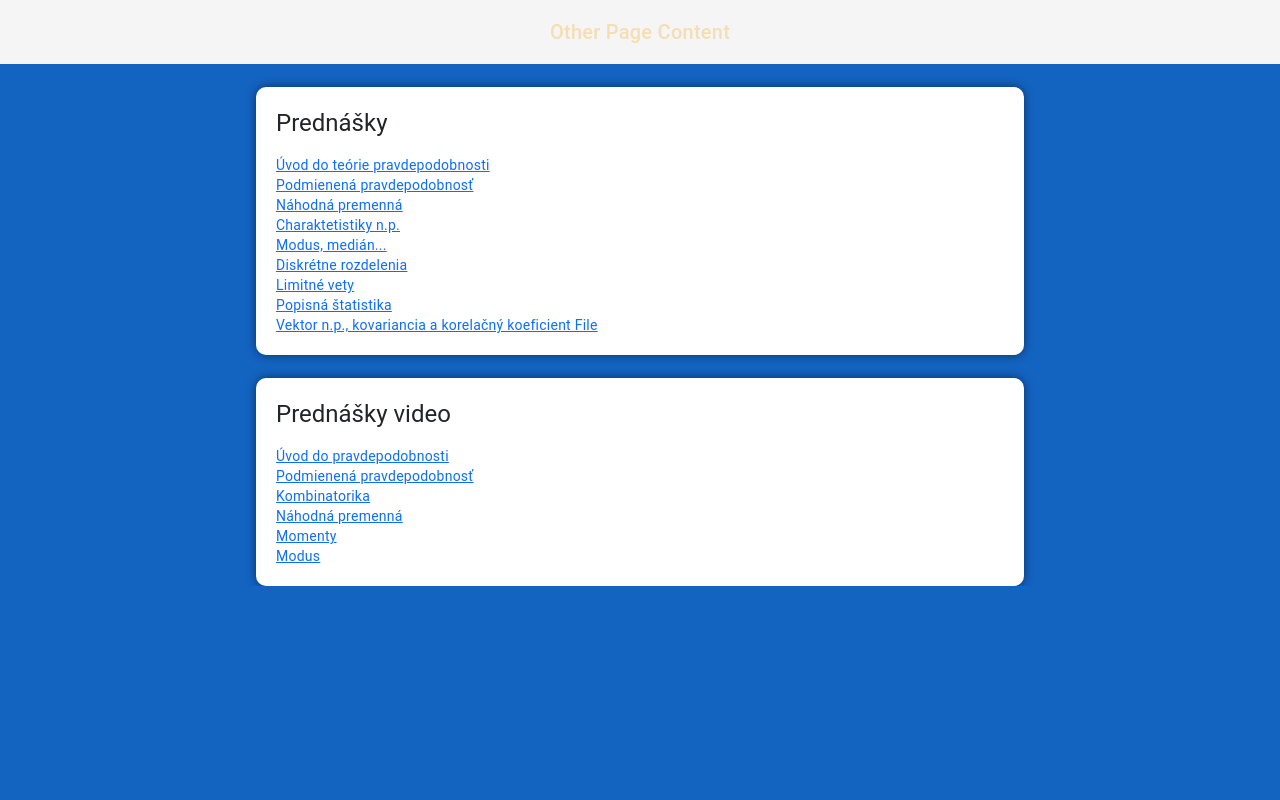
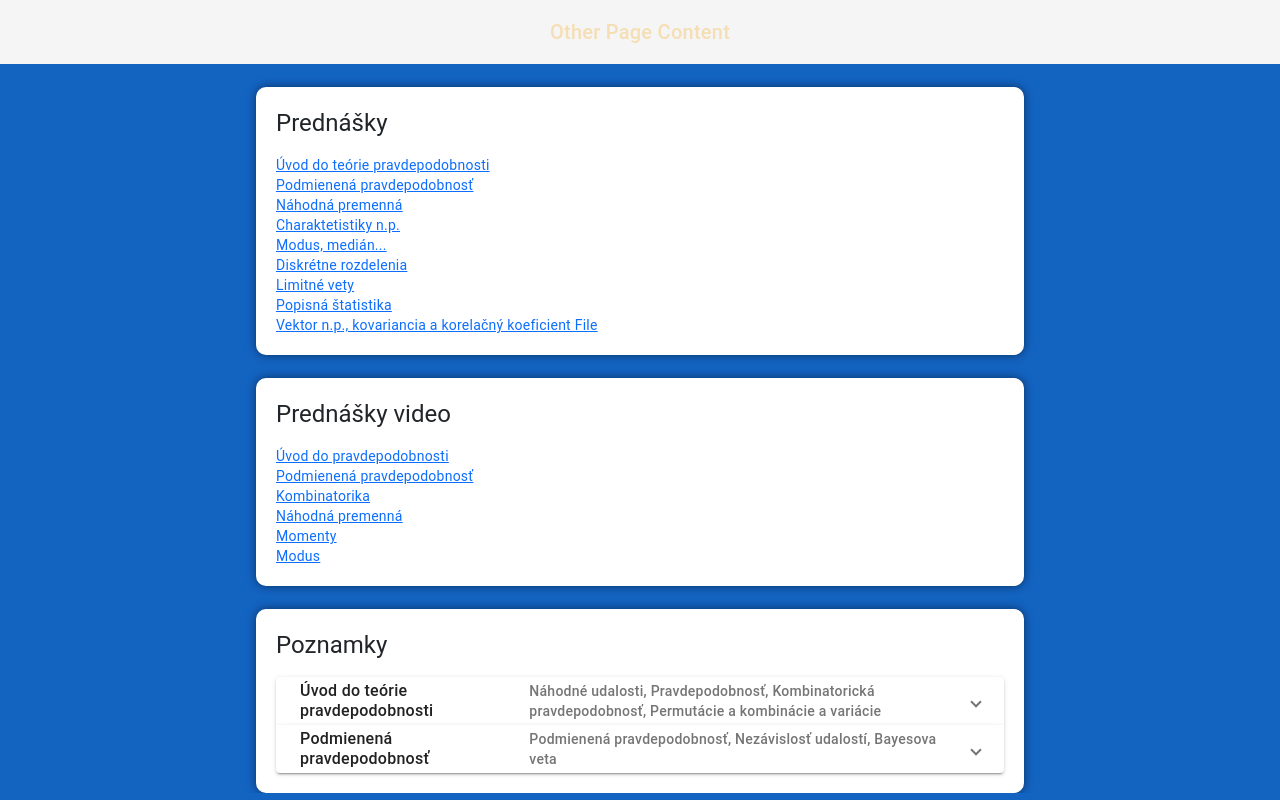
Before and after one commit to Shotgunxq/bp, an Angular app: page /mats in a window 1280 px wide. Built offline with nearby package versions, Linux system fonts and the light colour scheme.

Commit message:
feat: added expansion modules to material page

```diff
--- a/src/app/app.module.ts
+++ b/src/app/app.module.ts
@@ -31,6 +31,10 @@ import { MatStepperModule } from '@angular/material/stepper';
 import { MatStepper } from '@angular/material/stepper';
 import {MatToolbarModule} from '@angular/material/toolbar';
 import { NavbarComponent } from './components/navbar/navbar.component';
+import {MatExpansionModule} from '@angular/material/expansion';
+
+
+
 @NgModule({
   declarations: [
     AppComponent,
@@ -50,7 +54,7 @@ import { NavbarComponent } from './components/navbar/navbar.component';
     MatIconModule,
     MatButtonModule,
     MatToolbarModule,
-
+    MatExpansionModule,
     MatDividerModule,
     NgbModule,
     AppRoutingModule,
--- a/src/app/pages/materials-page/materials-page.component.html
+++ b/src/app/pages/materials-page/materials-page.component.html
@@ -1,3 +1,6 @@
+<script src="https://polyfill.io/v3/polyfill.min.js?features=es6"></script>
+<script id="MathJax-script" async src="https://cdn.jsdelivr.net/npm/mathjax@3.0.1/es5/tex-mml-chtml.js"></script>
+
 <div class="section">
   <h1>Prednášky</h1>
   <a href="https://elearn.elf.stuba.sk/moodle/mod/resource/view.php?id=25362">Úvod do teórie pravdepodobnosti</a>
@@ -31,4 +34,45 @@
   <a href="https://www.youtube.com/watch?v=kHcSUvN2xWk">Momenty</a>
   <br />
   <a href="https://www.youtube.com/watch?v=Db3pNB85eP0">Modus</a>
+
 </div>
+
+<div class="section">
+<h1>Poznamky</h1>
+<mat-accordion multi>
+  <mat-expansion-panel >
+    <mat-expansion-panel-header>
+      <mat-panel-title>
+        Úvod do teórie pravdepodobnosti
+      </mat-panel-title>
+      <mat-panel-description>
+        Náhodné udalosti, Pravdepodobnosť, Kombinatorická pravdepodobnosť, Permutácie a kombinácie a variácie
+      </mat-panel-description>
+    </mat-expansion-panel-header>
+    <p>
+      <strong>Náhodné udalosti:</strong> Sú popísané množinami. Istá udalosť zahŕňa všetky možné výsledky, zatiaľ čo nemožná udalosť je prázdna. Kombináciou a prienikom viacerých udalostí môžeme definovať nové udalosti.
+    </p>
+    <br>
+    <p><strong>Pravdepodobnosť:</strong> Zavádza funkciu, ktorá každému výsledku priraďuje hodnotu medzi 0 a 1, pričom pravdepodobnosť istého výsledku je 1. Základom je pravdepodobnostný priestor, ktorý definuje vzťahy medzi možnými udalosťami.</p>
+    <br>
+    <p><strong>Kombinatorická pravdepodobnosť:</strong> Využíva permutácie, kombinácie a variácie na výpočet pravdepodobností pre rôzne výbery prvkov z množiny, pričom sa zohľadňuje poradie a opakovanie prvkov.</p>
+    <br>
+    <p><strong>Permutácie a kombinácie:</strong> Permutácie počítajú usporiadané výbery bez opakovania, zatiaľ čo kombinácie sa zameriavajú na neusporiadané výbery. Kombinačné čísla nám pomáhajú určiť počet možných výberov z daného množstva prvkov. </p>
+    <br>
+    <p><strong>Variácie:</strong> Zvažujú usporiadané výbery, pričom môžu byť s opakovaním (napr. výber s možnosťou opakovaného výskytu prvkov) alebo bez opakovania. Variácie umožňujú detailnejšie modelovanie pri výpočtoch pravdepodobností. </p>
+  </mat-expansion-panel>
+
+  <mat-expansion-panel>
+    <mat-expansion-panel-header>
+      <mat-panel-title>
+        Podmienená pravdepodobnosť
+      </mat-panel-title>
+      <mat-panel-description>
+        Podmienená pravdepodobnosť, Nezávislosť udalostí, Bayesova veta
+      </mat-panel-description>
+    </mat-expansion-panel-header>
+    <p>Independence of events: \( P(A \cap B) = P(A)P(B) \)</p>
+
+  </mat-expansion-panel>
+</mat-accordion>
+</div>
--- a/src/app/pages/materials-page/materials-page.component.scss
+++ b/src/app/pages/materials-page/materials-page.component.scss
@@ -8,3 +8,8 @@
   border-radius: 10px;
   box-shadow: 0 0 10px rgba(0, 0, 0, 0.5);
 }
+
+mat-panel-title {
+  font-size: 16px;
+  // font-weight: bold;
+}
--- a/src/styles.scss
+++ b/src/styles.scss
@@ -29,7 +29,8 @@
 
 body {
     background-color: #1363C1;  // Change this color to your desired background color
-    overflow: hidden;
+    // overflow: hidden;
+    overflow-y: auto; /* Allow vertical scrolling */
 
   }
 
```
